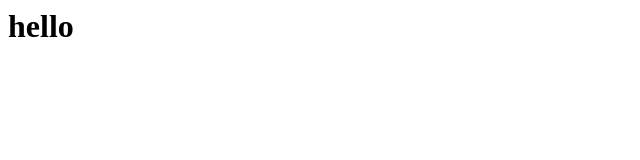
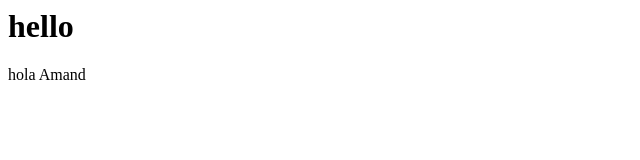
Before and after one commit to CamilaOsorio/Land, a plain HTML site: page index.html in a window 1280 px wide. Shown: the full height of the page, 0-640 px from the left. Drawn offline with Linux system fonts and the light colour scheme.

Commit message:
Update index.html

```diff
--- a/index.html
+++ b/index.html
@@ -1 +1,2 @@
 <h1>hello</h1>
+<p>hola Amand</p>
```
